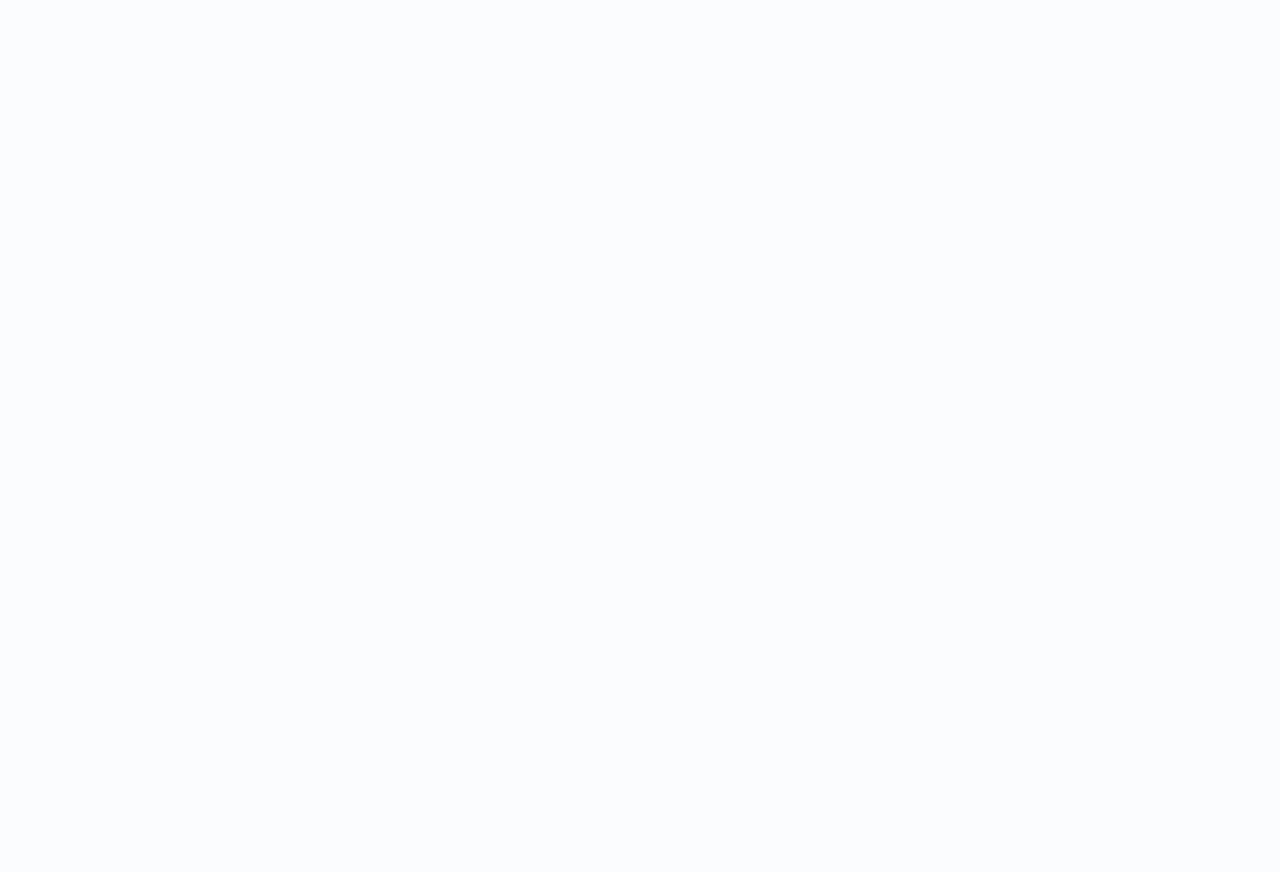
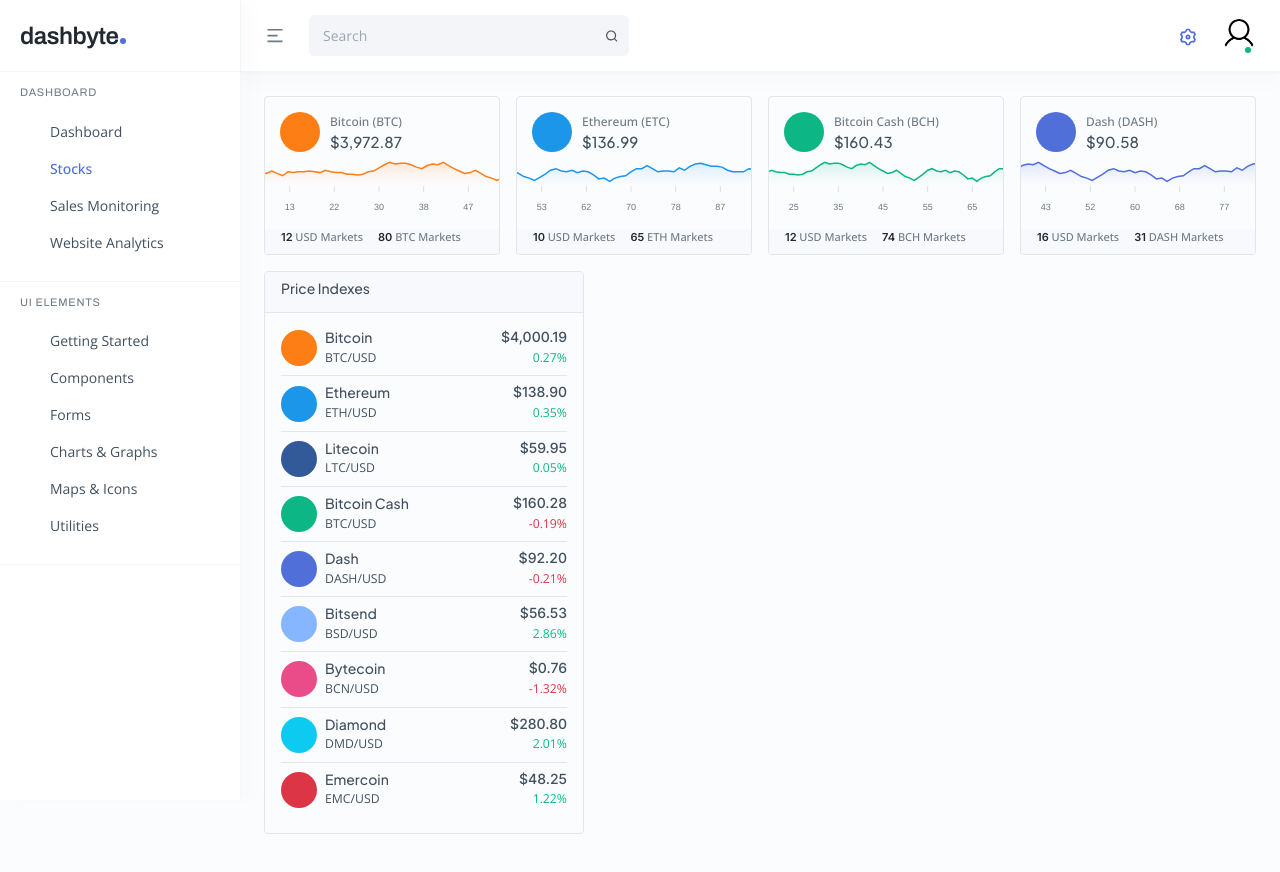
Before and after one commit to D4RK91GHT/stocknova-front, a React (Create React App) app: page /stocks in a window 1280 px wide. Before the commit this address had no page. Before the commit the page ends 800 px from the top, so only its background shows below. Built offline with nearby package versions, Linux system fonts and the light colour scheme; a small style sheet from the web is missing.

Commit message:
Routing Updated

```diff
--- a/src/App.js
+++ b/src/App.js
@@ -35,7 +35,7 @@
         <Route exact path='/team-details' element={<TeamDetails />} />
 
         <Route exact path='/dashboard' element={<Dashboard />} />
-        <Route exact path='/dashboard/stocks' element={<Stocks />} />
+        <Route exact path='/stocks' element={<Stocks />} />
 
       </Routes>
       <ScrollToTop smooth color='#246BFD' />
--- a/src/components/Sidebar.js
+++ b/src/components/Sidebar.js
@@ -18,7 +18,7 @@
         return (
             <div className="sidebar">
                 <div className="sidebar-header">
-                    <Link to="/" className="sidebar-logo">dashbyte</Link>
+                    <Link to="/dashboard" className="sidebar-logo">dashbyte</Link>
                 </div>
                 <PerfectScrollbar className="sidebar-body" ref={ref => this._scrollBarRef = ref}>
                     <SidebarMenu onUpdateSize={() => this._scrollBarRef.updateScroll()} />
--- a/src/data/Menu.js
+++ b/src/data/Menu.js
@@ -6,8 +6,8 @@
     "icon": "ri-pie-chart-2-line"
   },
   {
-    "label": "Events Management",
-    "link": "/dashboard/stocks",
+    "label": "Stocks",
+    "link": "/stocks",
     "icon": "ri-calendar-todo-line"
   },
   {
```
